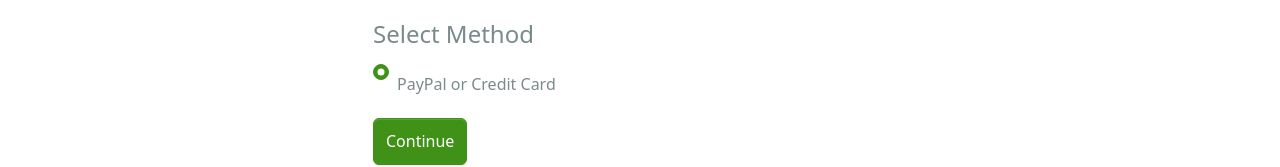
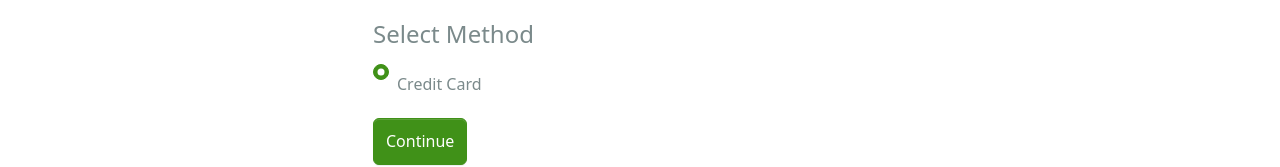
Before and after one commit to Lerato007/meka.wc, a React (Create React App) app in the folder frontend/: page /payment in a window 1280 px wide. Shown: the part 216-383 px from the top of the page. Built offline with nearby package versions, Linux system fonts and the light colour scheme; sample sign-in values are in the browser's storage.

Commit message:
PayPal button removed

```diff
--- a/frontend/src/screens/OrderScreen.jsx
+++ b/frontend/src/screens/OrderScreen.jsx
@@ -3,7 +3,7 @@ import { Link, useParams } from "react-router-dom";
 import { Row, Col, ListGroup, Image, Button, Card } from "react-bootstrap";
 import { toast } from "react-toastify";
 import { useSelector } from "react-redux";
-import { PayPalButtons, usePayPalScriptReducer } from "@paypal/react-paypal-js";
+import { PayPalButtons, FUNDING,usePayPalScriptReducer } from "@paypal/react-paypal-js";
 import Message from "../components/Message";
 import Loader from "../components/Loader";
 import {
@@ -46,6 +46,7 @@ const OrderScreen = () => {
           value: {
             "client-id": paypal.clientId,
             currency: "USD",
+            locale: "en_ZA"
           },
         });
         paypalDispatch({ type: "setLoadingStatus", value: "pending" });
@@ -235,6 +236,7 @@ const OrderScreen = () => {
 
                       <div>
                         <PayPalButtons
+                          fundingSource={FUNDING.CARD} // Only show card option
                           createOrder={ createOrder }
                           onApprove= {onApprove }
                           onError={ onError }
--- a/frontend/src/screens/PaymentScreen.jsx
+++ b/frontend/src/screens/PaymentScreen.jsx
@@ -39,7 +39,7 @@ const PaymentScreen = () => {
             <Form.Check
               type="radio"
               className="my-2"
-              label="PayPal or Credit Card"
+              label="Credit Card"
               id="PayPal"
               name="paymentMethod"
               value="PayPal"
```
